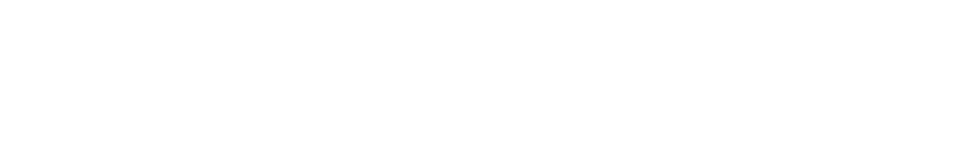
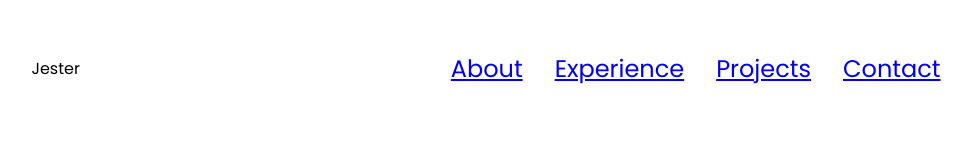
Before and after one commit to jesterreyperez/portfolio, a plain HTML site: page index.html in a window 1280 px wide. Shown: the whole page, without its empty margins (154-1125 px from the left). Drawn offline with Linux system fonts and the light colour scheme.

Commit message:
Add general styles for CSS

```diff
--- a/index.html
+++ b/index.html
@@ -9,6 +9,17 @@
     <link rel="stylesheet" href="mediaqueries.css" />
   </head>
   <body>
+    <nav id="desktop-nav">
+      <div class="logo">Jester</div>
+      <div>
+        <ul class="nav-links">
+          <li><a href="#about">About</a></li>
+          <li><a href="#experience">Experience</a></li>
+          <li><a href="#projects">Projects</a></li>
+          <li><a href="#contact">Contact</a></li>
+        </ul>
+      </div>
+    </nav>
     <script src="script.js"></script>
   </body>
 </html>
--- a/style.css
+++ b/style.css
@@ -0,0 +1,46 @@
+/* General Style */
+
+@import url("https://fonts.googleapis.com/css2?family=Poppins:wght@300;400;500;600&display=swap");
+/* Remove default spacing from all elements */
+* {
+  margin: 0;
+  padding: 0;
+}
+/* Set default font for the whole page */
+body {
+  font-family: "Poppins", sans-serif;
+}
+/* Enable smooth scrolling when using anchor links */
+html {
+  scroll-behavior: smooth;
+}
+/* Set a default text color for all paragraphs */
+p {
+  color: rgb(85, 85, 85);
+}
+
+/* Transition */
+/* Smooth transition effect for links and buttons when hovered or focused */
+a,
+.btn {
+  transition: all 300ms ease;
+}
+
+/* Desktop nav */
+
+nav,
+.nav-links {
+  display: flex;
+}
+
+nav {
+  justify-content: space-around;
+  align-items: center;
+  height: 17vh;
+}
+
+.nav-links {
+  gap: 2rem;
+  list-style: none;
+  font-size: 1.5rem;
+}
```
